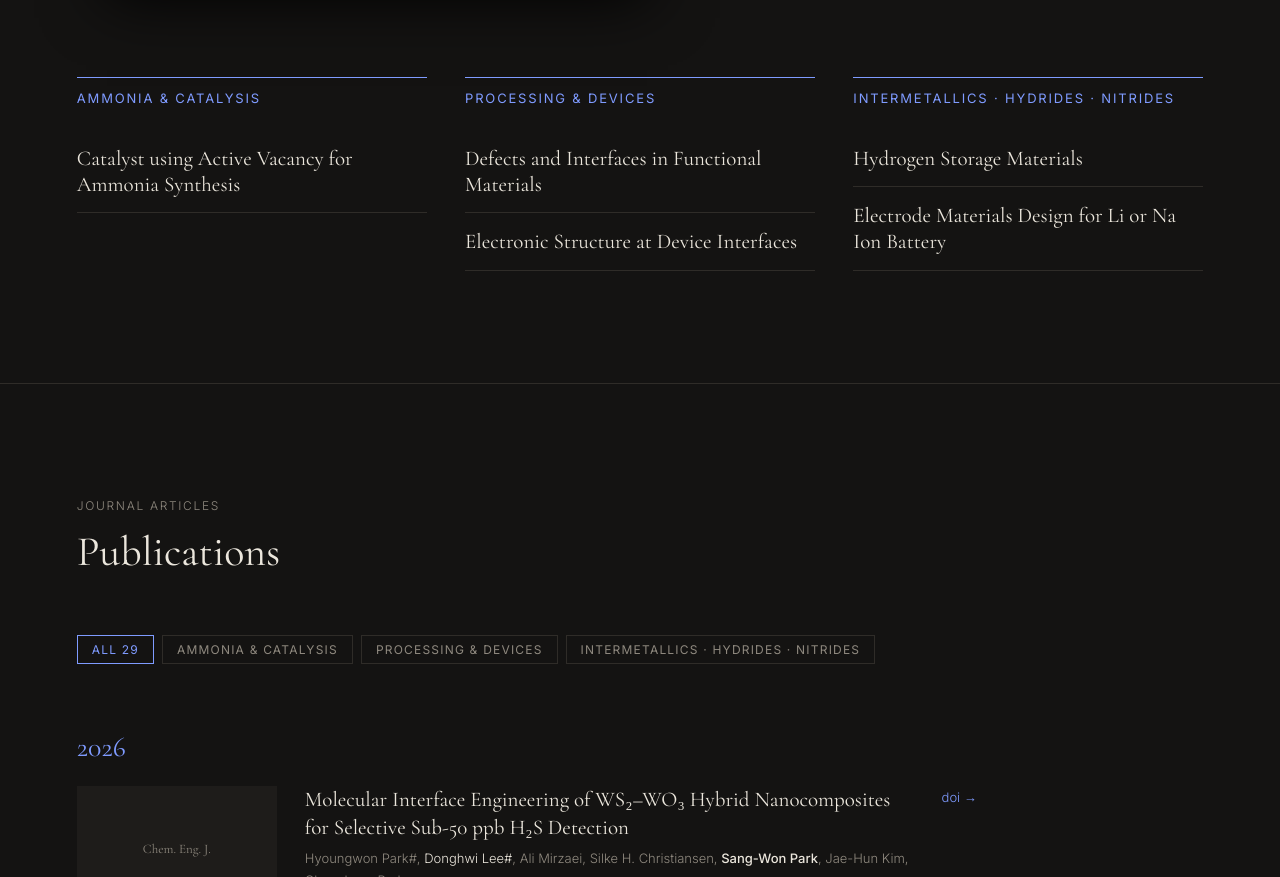
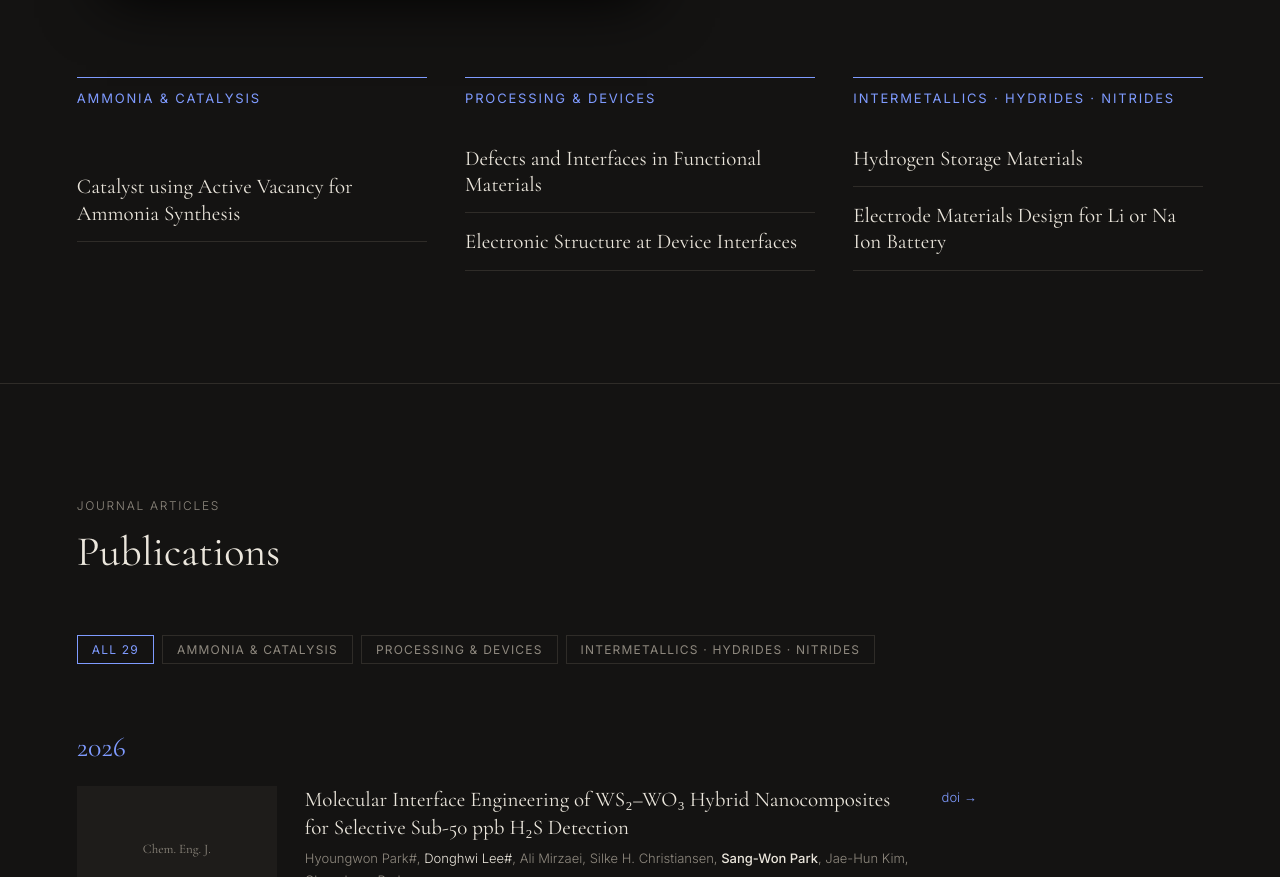
Before and after one commit to eamlab301/eamlab301.github.io, a plain HTML site: page index.html in a window 1280 px wide. Shown: the part 1589-2466 px from the top of the page. Drawn offline with nearby package versions, Linux system fonts and the light colour scheme.

Commit message:
Center research topics vertically
Co-Authored-By: Claude Opus 5.5 <noreply@anthropic.com>

```diff
--- a/index.html
+++ b/index.html
@@ -23,7 +23,7 @@ h1 i{color:var(--accent)}
 h2{font-size:42px;font-weight:400;margin-bottom:6vh}
 .kor{font-family:"Nanum Myeongjo",serif;color:var(--mute);margin-top:14px}
 .label{font-size:12px;letter-spacing:.14em;text-transform:uppercase;color:var(--mute)}
-.groups{display:grid;grid-template-columns:repeat(3,1fr);gap:3vw}.gl{font:400 13px Inter;letter-spacing:.14em;text-transform:uppercase;color:var(--accent);border-top:1px solid var(--accent);padding-top:12px;margin-bottom:24px}.group .room{padding:14px 0;border-bottom:1px solid var(--line)}
+.groups{display:grid;grid-template-columns:repeat(3,1fr);gap:3vw}.gl{font:400 13px Inter;letter-spacing:.14em;text-transform:uppercase;color:var(--accent);border-top:1px solid var(--accent);padding-top:12px;margin-bottom:24px}.group .room{padding:14px 0;border-bottom:1px solid var(--line)}.group{display:flex;flex-direction:column}.group .gl+.room{margin-top:auto}.group .room:last-child{margin-bottom:auto}
 .core{display:grid;grid-template-columns:1.3fr 1fr;gap:5vw;align-items:center;margin-bottom:10vh}.core .frame{aspect-ratio:16/9}.core h3{font:400 clamp(34px,4vw,52px)/1.1 'Cormorant Garamond',serif;margin-top:10px}
 .room .frame{aspect-ratio:1;margin-bottom:18px}
 .room h3{font:400 21px/1.25 "Cormorant Garamond",serif;margin-top:2px}
```
